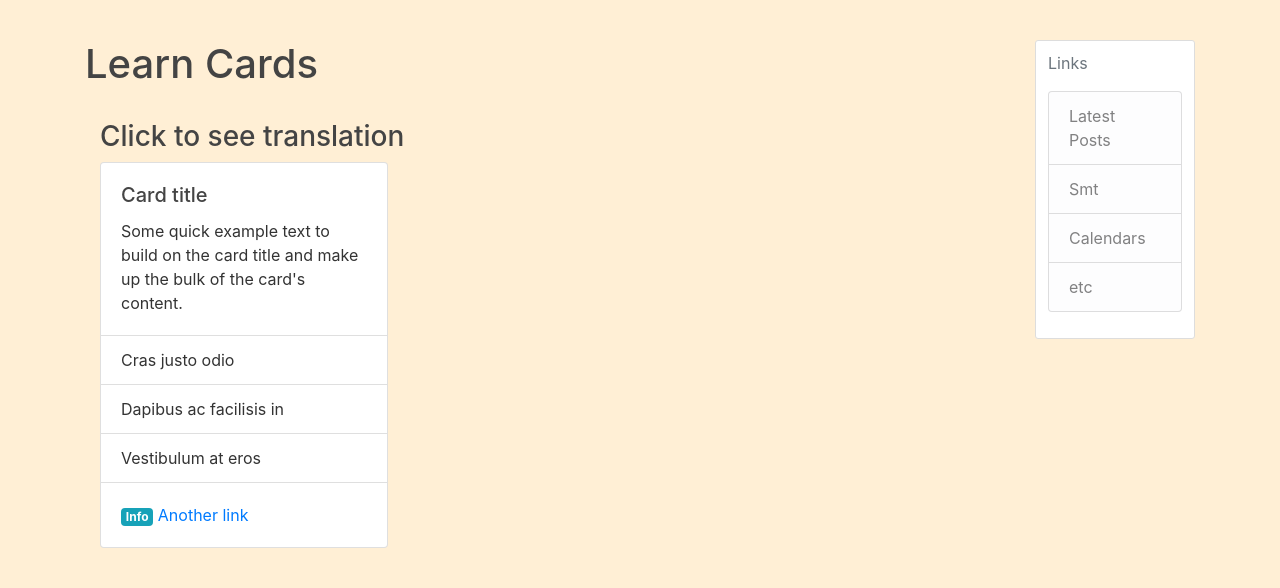
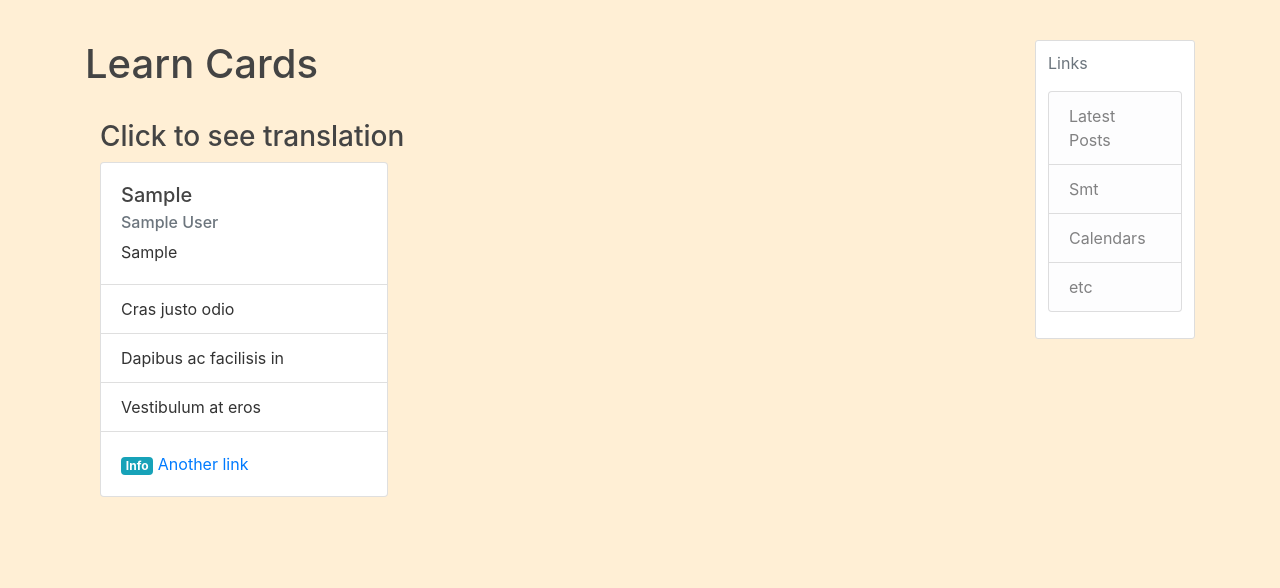
Before and after one commit to OlgaKuratkina/cajitos, a Python web app: template cajitos_site/templates/learn_cards.html in a window 1280 px wide. Shown: the part 56-644 px from the top of the page. Run offline with Jinja, Linux system fonts and the light colour scheme; the template is opened without the code that fills it: most values are stand-ins (such as "Sample title", 1, 10 or a date in 2020); some libraries are stand-ins or nearby versions.

Commit message:
update template for random card

```diff
--- a/cajitos_site/templates/learn_cards.html
+++ b/cajitos_site/templates/learn_cards.html
@@ -10,9 +10,9 @@
         <div class="card" style="width: 18rem;">
 {#            <img class="card-img-top" src="..." alt="Card image cap">#}
             <div class="card-body">
-                <h5 class="card-title">Card title</h5>
-                <p class="card-text">Some quick example text to build on the card title and make up the bulk of the
-                    card's content.</p>
+                <h5 class="card-title">{{ card.part_of_speech }}</h5>
+                <h6 class="card-subtitle mb-2 text-muted">{{ card.author }}</h6>
+                <p class="card-text">{{ card.origin_word }}</p>
             </div>
             <ul class="list-group list-group-flush">
                 <li class="list-group-item">Cras justo odio</li>
```
